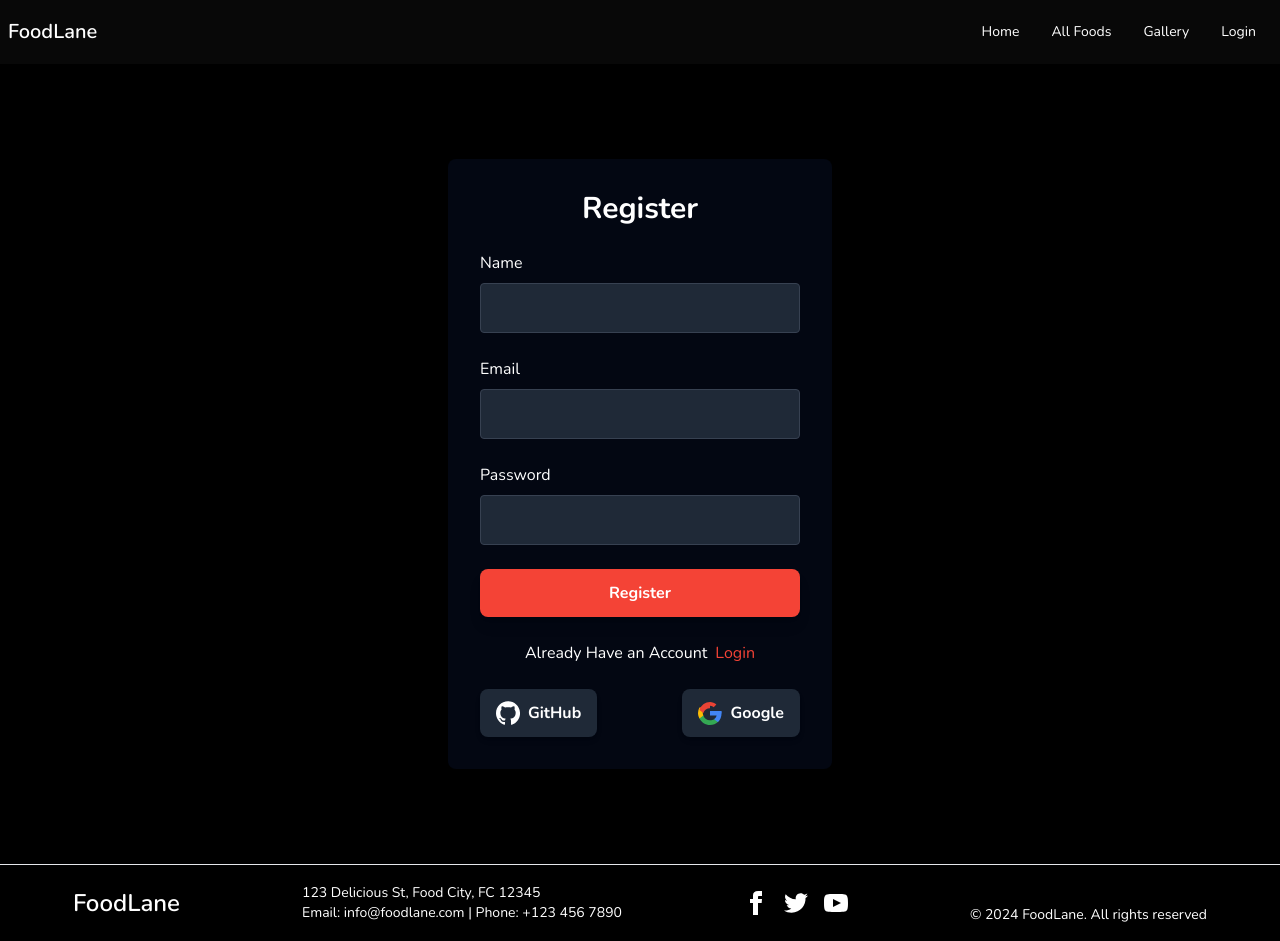
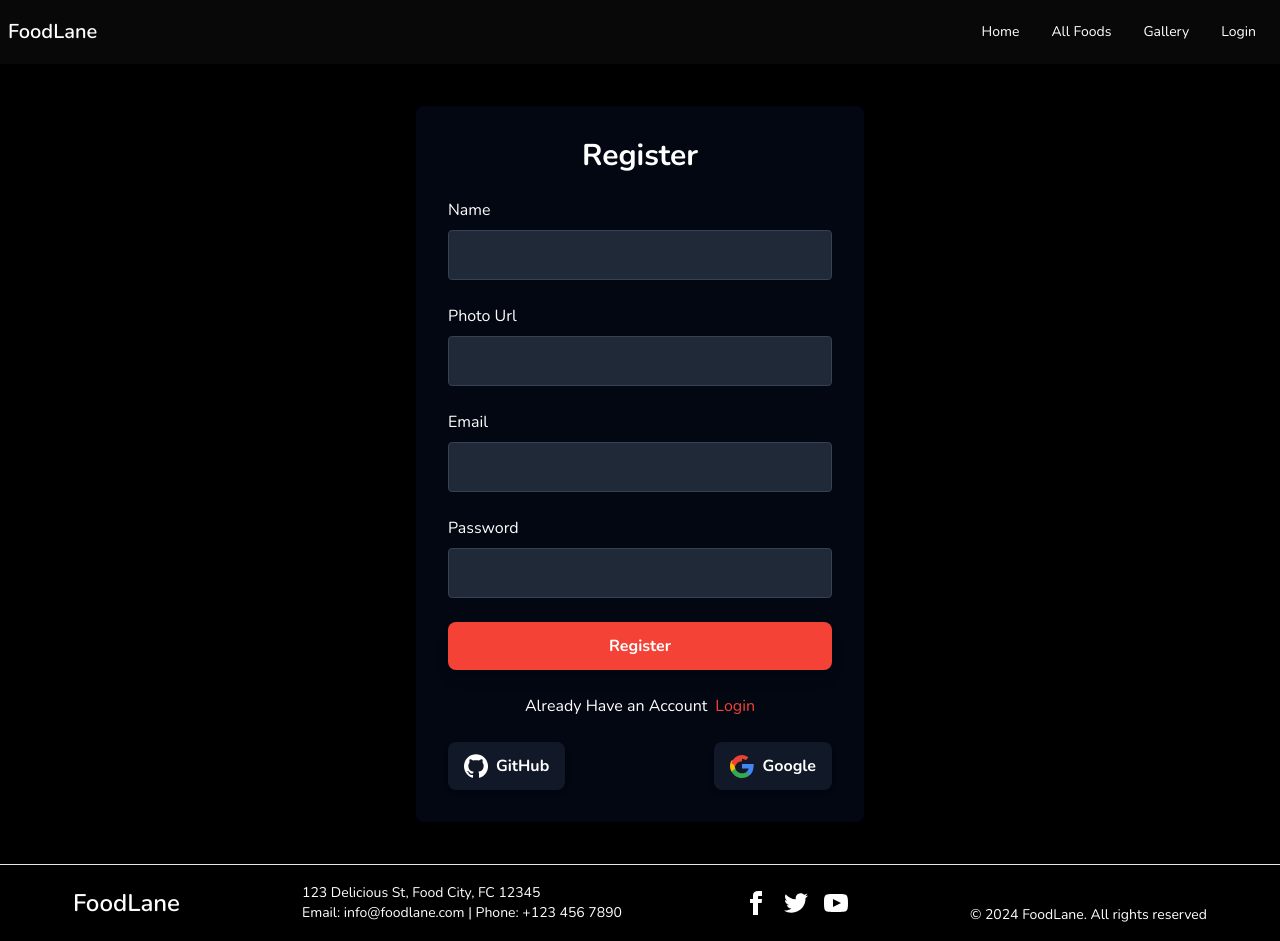
Before and after one commit to kader009/FoodLane, a React (Vite) app: page /register in a window 1280 px wide. Built offline with nearby package versions, Linux system fonts and the light colour scheme; no server answers.

Commit message:
social login update

```diff
--- /dev/null
+++ b/src/Components/SocialLogin.jsx
@@ -0,0 +1,82 @@
+import axios from 'axios';
+import useAuth from '../Hooks/useAuth';
+
+const SocialLogin = () => {
+  const { google, github } = useAuth();
+
+  const handleGoogle = () => {
+    google().then((result) => {
+      const userinfo = {
+        email: result.user?.email,
+        name: result.user?.displayName,
+      };
+
+      axios
+        .post(`http://localhost:5000/user`, userinfo, { withCredentials: true })
+        .then((res) => {
+          console.log(res.data);
+        });
+    });
+  };
+
+  const handleGithub = () => {
+    github();
+  };
+
+  return (
+    <div>
+      <div className="flex justify-between space-x-4">
+        <button
+          onClick={() => handleGithub()}
+          type="button"
+          className="bg-gray-900 hover:bg-gray-700 text-white font-bold py-3 px-4 rounded-lg shadow-md flex items-center space-x-2 transform hover:scale-105 transition-transform duration-200"
+        >
+          <svg
+            xmlns="http://www.w3.org/2000/svg"
+            width="24"
+            height="24"
+            viewBox="0 0 24 24"
+            fill="currentColor"
+          >
+            <path d="M12 .297c-6.63 0-12 5.373-12 12 0 5.303 3.438 9.8 8.205 11.387.6.113.82-.258.82-.577v-2.173c-3.338.725-4.033-1.416-4.033-1.416-.546-1.387-1.333-1.756-1.333-1.756-1.089-.744.084-.729.084-.729 1.205.084 1.838 1.236 1.838 1.236 1.07 1.834 2.807 1.304 3.492.998.107-.775.418-1.305.76-1.605-2.665-.305-5.467-1.333-5.467-5.93 0-1.31.467-2.382 1.235-3.222-.123-.303-.535-1.527.117-3.176 0 0 1.008-.322 3.3 1.23.957-.267 1.983-.399 3.003-.404 1.02.005 2.046.137 3.005.404 2.29-1.553 3.295-1.23 3.295-1.23.655 1.649.243 2.873.12 3.176.77.84 1.233 1.912 1.233 3.222 0 4.61-2.807 5.624-5.48 5.921.43.372.815 1.104.815 2.222v3.293c0 .322.215.694.825.577 4.765-1.589 8.2-6.084 8.2-11.386 0-6.627-5.373-12-12-12z" />
+          </svg>
+          <span>GitHub</span>
+        </button>
+
+        <button
+          onClick={() => handleGoogle()}
+          type="button"
+          className="bg-gray-900 hover:bg-gray-700 text-white font-bold py-3 px-4 rounded-lg shadow-md flex items-center space-x-2 transform hover:scale-105 transition-transform duration-200"
+        >
+          <svg
+            xmlns="http://www.w3.org/2000/svg"
+            width="24"
+            height="24"
+            viewBox="0 0 48 48"
+            fill="none"
+          >
+            <path
+              fill="#4285F4"
+              d="M47.532 24.551c0-1.621-.145-3.187-.417-4.684H24v9.141h13.224c-.57 2.937-2.204 5.414-4.705 7.078v5.868h7.599c4.45-4.104 7.034-10.149 7.034-17.403z"
+            />
+            <path
+              fill="#34A853"
+              d="M24 48c6.391 0 11.737-2.13 15.649-5.797l-7.599-5.868c-2.107 1.414-4.773 2.26-8.05 2.26-6.191 0-11.439-4.18-13.305-9.787H2.86v6.117C6.761 42.248 14.76 48 24 48z"
+            />
+            <path
+              fill="#FBBC05"
+              d="M10.695 28.808A13.908 13.908 0 0 1 9.524 24c0-1.683.293-3.314.819-4.808V13.075H2.86A24.004 24.004 0 0 0 0 24c0 3.708.859 7.206 2.86 10.925l7.835-6.117z"
+            />
+            <path
+              fill="#EA4335"
+              d="M24 9.539c3.492 0 5.978 1.514 7.352 2.779l5.413-5.352C33.598 3.745 28.747 2 24 2 14.76 2 6.761 7.752 2.86 17.808l7.835 6.117C12.561 18.732 17.809 14.551 24 14.551z"
+            />
+          </svg>
+          <span>Google</span>
+        </button>
+      </div>
+    </div>
+  );
+};
+
+export default SocialLogin;
--- a/src/Pages/Account/Login.jsx
+++ b/src/Pages/Account/Login.jsx
@@ -3,20 +3,13 @@ import { Link, useLocation, useNavigate } from 'react-router-dom';
 import useAuth from '../../Hooks/useAuth';
 import { useEffect } from 'react';
 import axios from 'axios';
+import SocialLogin from '../../Components/SocialLogin';
 
 const Login = () => {
-  const { google, github, user, signIn } = useAuth();
+  const { user, signIn } = useAuth();
   const location = useLocation();
   const navigate = useNavigate();
   const from = location?.state?.from?.pathname || '/';
-
-  const handleGoogle = () => {
-    google();
-  };
-
-  const handleGithub = () => {
-    github();
-  };
 
   useEffect(() => {
     if (user) {
@@ -43,10 +36,6 @@ const Login = () => {
           console.log(res.data);
         });
     });
-    // const response = await axios.post('http://localhost:5000/login', data);
-
-    // console.log(response.data);
-    // navigate('/')
   };
 
   return (
@@ -58,6 +47,17 @@ const Login = () => {
         <h2 className="text-white text-3xl font-bold text-center mb-6">
           Login
         </h2>
+
+        {/* Display demo credentials at the top */}
+        <div className="text-center text-white mb-4">
+          <p>Demo Credentials:</p>
+          <p>
+            Email: <span className="text-[#F44336]">abul@gmail.com</span>
+          </p>
+          <p>
+            Password: <span className="text-[#F44336]">78757278</span>
+          </p>
+        </div>
 
         <div>
           <label className="text-white block mb-2">Email</label>
@@ -101,56 +101,7 @@ const Login = () => {
           </p>
         </div>
 
-        <div className="flex justify-between space-x-4">
-          <button
-            onClick={() => handleGithub()}
-            type="button"
-            className="bg-gray-900 hover:bg-gray-700 text-white font-bold py-3 px-4 rounded-lg shadow-md flex items-center space-x-2 transform hover:scale-105 transition-transform duration-200"
-          >
-            <svg
-              xmlns="http://www.w3.org/2000/svg"
-              width="24"
-              height="24"
-              viewBox="0 0 24 24"
-              fill="currentColor"
-            >
-              <path d="M12 .297c-6.63 0-12 5.373-12 12 0 5.303 3.438 9.8 8.205 11.387.6.113.82-.258.82-.577v-2.173c-3.338.725-4.033-1.416-4.033-1.416-.546-1.387-1.333-1.756-1.333-1.756-1.089-.744.084-.729.084-.729 1.205.084 1.838 1.236 1.838 1.236 1.07 1.834 2.807 1.304 3.492.998.107-.775.418-1.305.76-1.605-2.665-.305-5.467-1.333-5.467-5.93 0-1.31.467-2.382 1.235-3.222-.123-.303-.535-1.527.117-3.176 0 0 1.008-.322 3.3 1.23.957-.267 1.983-.399 3.003-.404 1.02.005 2.046.137 3.005.404 2.29-1.553 3.295-1.23 3.295-1.23.655 1.649.243 2.873.12 3.176.77.84 1.233 1.912 1.233 3.222 0 4.61-2.807 5.624-5.48 5.921.43.372.815 1.104.815 2.222v3.293c0 .322.215.694.825.577 4.765-1.589 8.2-6.084 8.2-11.386 0-6.627-5.373-12-12-12z" />
-            </svg>
-            <span>GitHub</span>
-          </button>
-
-          <button
-            onClick={() => handleGoogle()}
-            type="button"
-            className="bg-gray-900 hover:bg-gray-700 text-white font-bold py-3 px-4 rounded-lg shadow-md flex items-center space-x-2 transform hover:scale-105 transition-transform duration-200"
-          >
-            <svg
-              xmlns="http://www.w3.org/2000/svg"
-              width="24"
-              height="24"
-              viewBox="0 0 48 48"
-              fill="none"
-            >
-              <path
-                fill="#4285F4"
-                d="M47.532 24.551c0-1.621-.145-3.187-.417-4.684H24v9.141h13.224c-.57 2.937-2.204 5.414-4.705 7.078v5.868h7.599c4.45-4.104 7.034-10.149 7.034-17.403z"
-              />
-              <path
-                fill="#34A853"
-                d="M24 48c6.391 0 11.737-2.13 15.649-5.797l-7.599-5.868c-2.107 1.414-4.773 2.26-8.05 2.26-6.191 0-11.439-4.18-13.305-9.787H2.86v6.117C6.761 42.248 14.76 48 24 48z"
-              />
-              <path
-                fill="#FBBC05"
-                d="M10.695 28.808A13.908 13.908 0 0 1 9.524 24c0-1.683.293-3.314.819-4.808V13.075H2.86A24.004 24.004 0 0 0 0 24c0 3.708.859 7.206 2.86 10.925l7.835-6.117z"
-              />
-              <path
-                fill="#EA4335"
-                d="M24 9.539c3.492 0 5.978 1.514 7.352 2.779l5.413-5.352C33.598 3.745 28.747 2 24 2 14.76 2 6.761 7.752 2.86 17.808l7.835 6.117C12.561 18.732 17.809 14.551 24 14.551z"
-              />
-            </svg>
-            <span>Google</span>
-          </button>
-        </div>
+        <SocialLogin/>
       </form>
     </div>
   );
--- a/src/Pages/Account/Register.jsx
+++ b/src/Pages/Account/Register.jsx
@@ -2,23 +2,10 @@ import { useForm } from 'react-hook-form';
 import { Link } from 'react-router-dom';
 import useAuth from '../../Hooks/useAuth';
 import toast from 'react-hot-toast';
+import SocialLogin from '../../Components/SocialLogin';
 
 const Register = () => {
-  const { google, github, createUser } = useAuth();
-
-  const handleGoogle = () => {
-    google()
-      .then(() => {
-        toast.success('You successfully registered with Google!');
-      })
-      .catch((error) => {
-        toast.error(`Google login failed: ${error.message}`);
-      });
-  };
-
-  const handleGithub = () => {
-    github();
-  };
+  const { createUser } = useAuth();
 
   const {
     register,
@@ -28,7 +15,7 @@ const Register = () => {
 
   const onSubmit = (data) => {
     console.log(data);
-    const { name, email, password } = data;
+    const { name, email, password, photo } = data;
     createUser(email, password);
 
     // fetch('http://localhost:5000/user', {
@@ -36,7 +23,7 @@ const Register = () => {
     //   headers: {
     //     'Content-Type': 'application/json',
     //   },
-    //   body: JSON.stringify({ name, email, password }),
+    //   body: JSON.stringify({ name, email, password, photo }),
     // })
     //   .then((response) => response.json())
     //   .then((data) => {
@@ -53,7 +40,7 @@ const Register = () => {
     <div className="flex justify-center items-center min-h-screen bg-black">
       <form
         onSubmit={handleSubmit(onSubmit)}
-        className="bg-gray-950 p-8 rounded-lg shadow-lg max-w-sm w-full space-y-6"
+        className="bg-gray-950 p-8 rounded-lg shadow-lg max-w-md w-full space-y-6 my-6"
       >
         <h2 className="text-white text-3xl font-bold text-center mb-6">
           Register
@@ -68,6 +55,18 @@ const Register = () => {
           />
           {errors.name && (
             <span className="text-red-500 text-sm">{errors.name.message}</span>
+          )}
+        </div>
+
+        <div>
+          <label className="text-white block mb-2">Photo Url</label>
+          <input
+            type="photo"
+            {...register('photo', { required: 'Photo url is required' })}
+            className="w-full p-3 rounded bg-gray-800 text-white border border-gray-700 focus:border-purple-500 focus:outline-none"
+          />
+          {errors.name && (
+            <span className="text-red-500 text-sm">{errors.photo.message}</span>
           )}
         </div>
 
@@ -113,56 +112,7 @@ const Register = () => {
           </p>
         </div>
 
-        <div className="flex justify-between space-x-4">
-          <button
-            onClick={() => handleGithub()}
-            type="button"
-            className="bg-gray-800 hover:bg-gray-700 text-white font-bold py-3 px-4 rounded-lg shadow-md flex items-center space-x-2 transform hover:scale-105 transition-transform duration-200"
-          >
-            <svg
-              xmlns="http://www.w3.org/2000/svg"
-              width="24"
-              height="24"
-              viewBox="0 0 24 24"
-              fill="currentColor"
-            >
-              <path d="M12 .297c-6.63 0-12 5.373-12 12 0 5.303 3.438 9.8 8.205 11.387.6.113.82-.258.82-.577v-2.173c-3.338.725-4.033-1.416-4.033-1.416-.546-1.387-1.333-1.756-1.333-1.756-1.089-.744.084-.729.084-.729 1.205.084 1.838 1.236 1.838 1.236 1.07 1.834 2.807 1.304 3.492.998.107-.775.418-1.305.76-1.605-2.665-.305-5.467-1.333-5.467-5.93 0-1.31.467-2.382 1.235-3.222-.123-.303-.535-1.527.117-3.176 0 0 1.008-.322 3.3 1.23.957-.267 1.983-.399 3.003-.404 1.02.005 2.046.137 3.005.404 2.29-1.553 3.295-1.23 3.295-1.23.655 1.649.243 2.873.12 3.176.77.84 1.233 1.912 1.233 3.222 0 4.61-2.807 5.624-5.48 5.921.43.372.815 1.104.815 2.222v3.293c0 .322.215.694.825.577 4.765-1.589 8.2-6.084 8.2-11.386 0-6.627-5.373-12-12-12z" />
-            </svg>
-            <span>GitHub</span>
-          </button>
-
-          <button
-            onClick={() => handleGoogle()}
-            type="button"
-            className="bg-gray-800 hover:bg-gray-700 text-white font-bold py-3 px-4 rounded-lg shadow-md flex items-center space-x-2 transform hover:scale-105 transition-transform duration-200"
-          >
-            <svg
-              xmlns="http://www.w3.org/2000/svg"
-              width="24"
-              height="24"
-              viewBox="0 0 48 48"
-              fill="none"
-            >
-              <path
-                fill="#4285F4"
-                d="M47.532 24.551c0-1.621-.145-3.187-.417-4.684H24v9.141h13.224c-.57 2.937-2.204 5.414-4.705 7.078v5.868h7.599c4.45-4.104 7.034-10.149 7.034-17.403z"
-              />
-              <path
-                fill="#34A853"
-                d="M24 48c6.391 0 11.737-2.13 15.649-5.797l-7.599-5.868c-2.107 1.414-4.773 2.26-8.05 2.26-6.191 0-11.439-4.18-13.305-9.787H2.86v6.117C6.761 42.248 14.76 48 24 48z"
-              />
-              <path
-                fill="#FBBC05"
-                d="M10.695 28.808A13.908 13.908 0 0 1 9.524 24c0-1.683.293-3.314.819-4.808V13.075H2.86A24.004 24.004 0 0 0 0 24c0 3.708.859 7.206 2.86 10.925l7.835-6.117z"
-              />
-              <path
-                fill="#EA4335"
-                d="M24 9.539c3.492 0 5.978 1.514 7.352 2.779l5.413-5.352C33.598 3.745 28.747 2 24 2 14.76 2 6.761 7.752 2.86 17.808l7.835 6.117C12.561 18.732 17.809 14.551 24 14.551z"
-              />
-            </svg>
-            <span>Google</span>
-          </button>
-        </div>
+        <SocialLogin />
       </form>
     </div>
   );
```
Also changed, not shown: src/AuthProvider/AuthProvider.jsx (+9 -0 lines), src/Pages/profile/MyOrder.jsx (+4 -6 lines).
